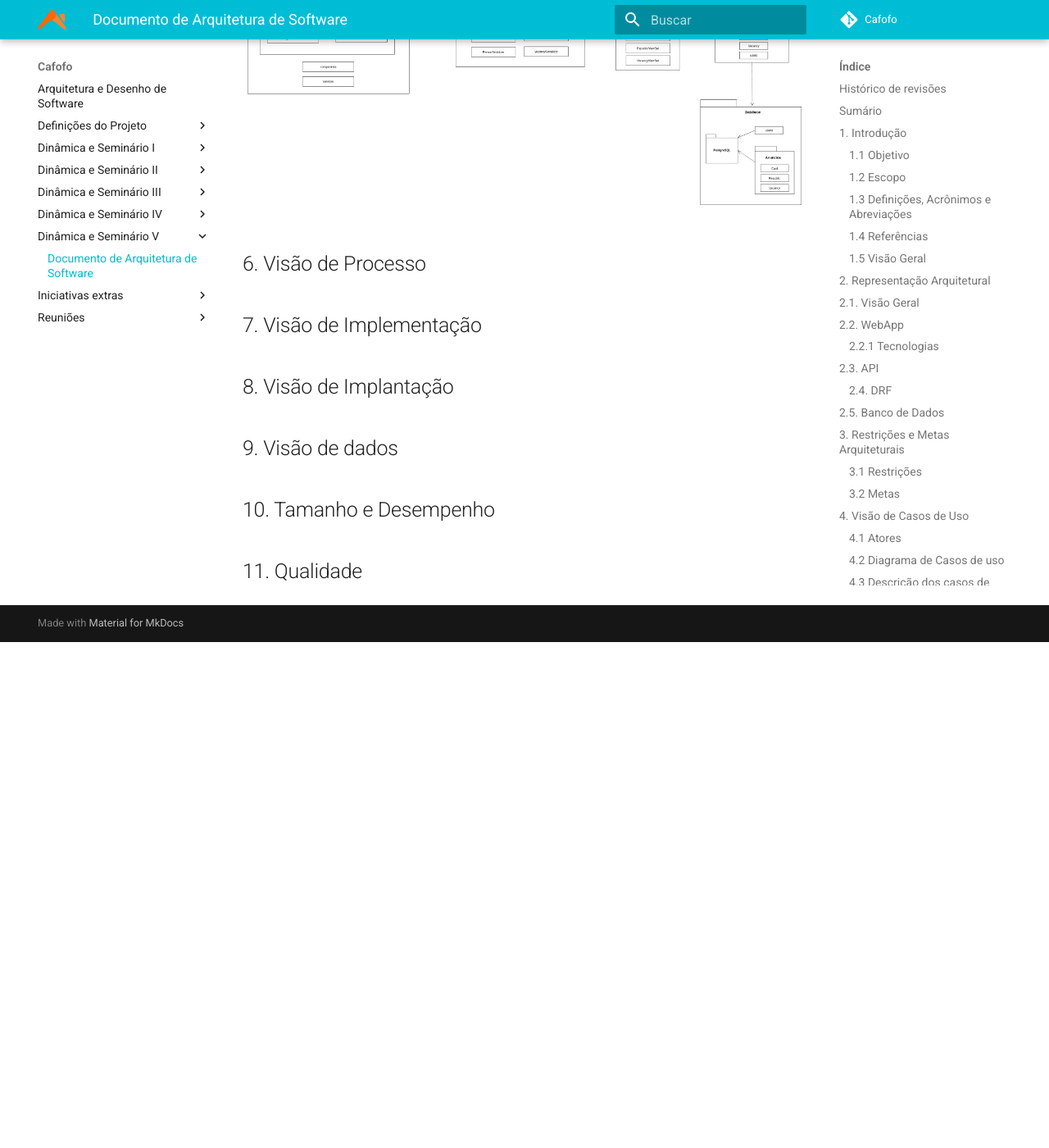
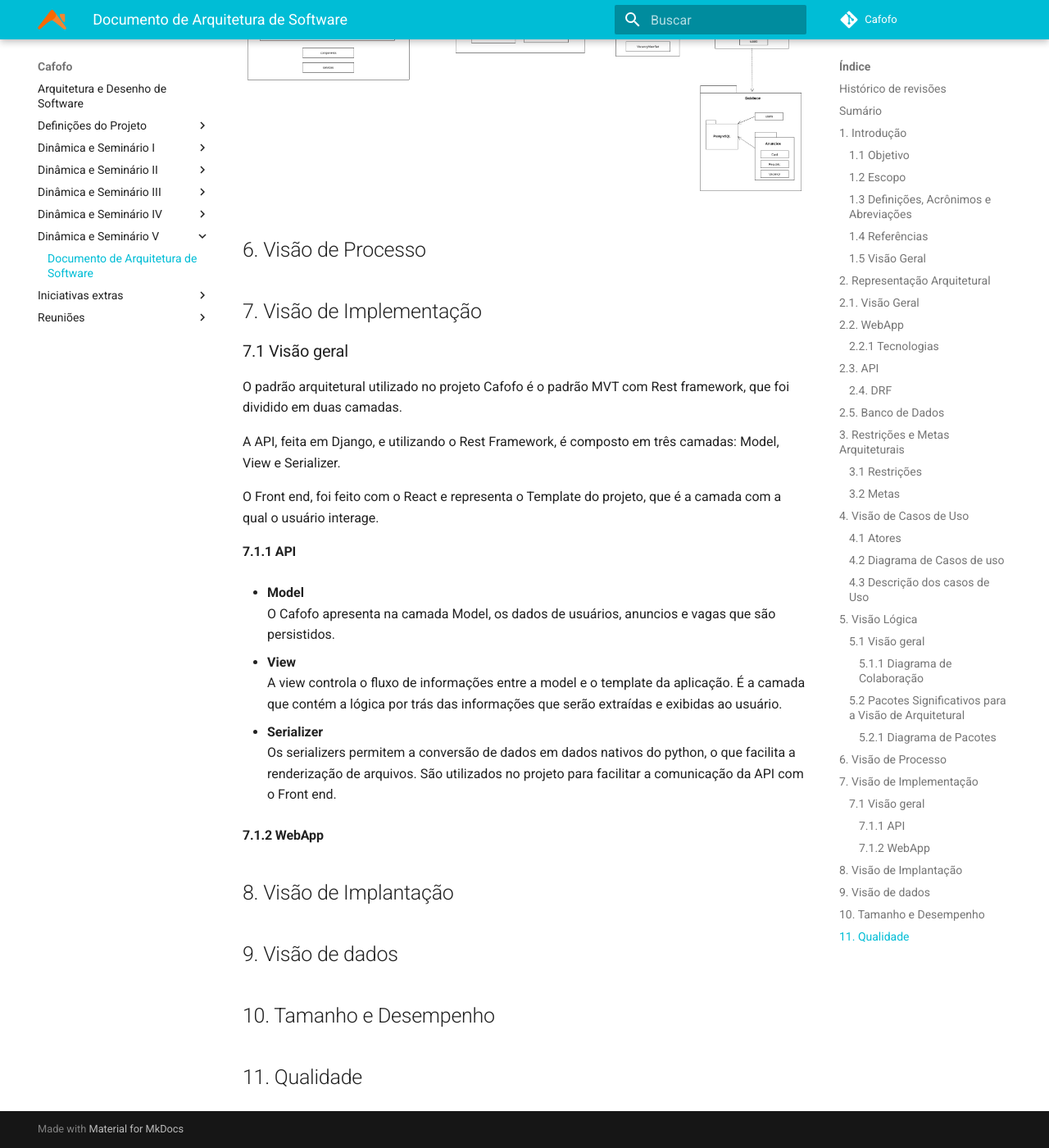
Before and after one commit to desenho-2019/Wiki, an MkDocs documentation site: the page built from docs/Dinâmica e Seminário V/Documento de Arquitetura.md, in a window 1280 px wide and 1400 px high, scrolled down 10217 px. Shown: the whole window at 82% size. Built offline with MkDocs 1.6.1 and Material for MkDocs 9.7.7, drawn with Linux system fonts in a browser that asks for light colours; before the commit the page ends 11000 px from its top, so only the background shows below that; some of the changed text lies outside the part shown.

Commit message:
Iniciando Visão de Implementação

```diff
--- a/docs/Dinâmica e Seminário V/Documento de Arquitetura.md
+++ b/docs/Dinâmica e Seminário V/Documento de Arquitetura.md
@@ -13,6 +13,7 @@
 | 12/11/2019 | 0.8 | Adicionando Diagrama de Pacotes versão 2.0 | Caio César Beleza |
 | 12/11/2019 | 0.9 | Adicionando Diagrama de Colaboração | Weiller Fernandes |
 | 12/11/2019 | 1.0 | Adicionando Descrição de Diagrama de Pacotes | Caio César Beleza |
+| 13/11/2019 | 1.1 | Iniciando Visão de Implementação | Caio César Beleza |
 
 
 ## Sumário
@@ -169,17 +170,17 @@ As restrições para o projeto Cafofo são as seguintes:
 
 O framework Django utiliza a arquitetura MVT(Model, View, Template), que é uma variação de padrão MVC, onde a camada Controller é substituída pela camada View e é acionada a camada de Template, que é a camada de apresentação que será visualizada pelo usuário.
 
-- **Models** </p>
+- **Models**<br>
   As models são as classes que representam os dados, e são responsáveis pela manutenção desses dados. </p>
 
-- **Views** </p>
+- **Views**<br>
   A view é responsável por formatar os dados das Models. Ela se comunica com o banco de dados e transfere os dados para o template, onde serão visualizados.</p>
 
-- **Templates** </p>
+- **Templates**
   Templates consistem na camada estática que o usuário irá interagir.</p>
   No caso deste projeto, esta camada será representada com a biblioteca de JavaScript, React.</p>
 
-- **Banco de Dados** </p>
+- **Banco de Dados**
   Além da arquitetura tradicional do django, o projeto Cafofo terá um banco de dados em PostgreSQL, para o armazenamento dos dados de usuários e dos anuncios de Cafofos.
 
 #### 5.1.1 Diagrama de Colaboração
@@ -201,6 +202,23 @@ Com esse diagrama podemos ver as funcionalidades dos principais elementos do sof
 ## 6. Visão de Processo
 
 ## 7. Visão de Implementação
+### 7.1 Visão geral
+  O padrão arquitetural utilizado no projeto Cafofo é o padrão MVT com Rest framework, que foi dividido em duas camadas.</p>
+  A API, feita em Django, e utilizando o Rest Framework, é composto em três camadas: Model, View e Serializer.</p>
+  O Front end, foi feito com o React e representa o Template do projeto, que é a camada com a qual o usuário interage.</p>
+#### 7.1.1 API
+- **Model**<br>
+  O Cafofo apresenta na camada Model, os dados de usuários, anuncios e vagas que são persistidos.
+
+- **View**<br>
+  A view controla o fluxo de informações entre a model e o template da aplicação. É a camada que contém a lógica por trás das informações que serão extraídas e exibidas ao usuário.
+
+- **Serializer**<br>
+  Os serializers permitem a conversão de dados em dados nativos do python, o que facilita a renderização de arquivos. São utilizados no projeto para facilitar a comunicação da API com o Front end.
+
+#### 7.1.2 WebApp
+
+
 
 ## 8. Visão de Implantação
 
```
